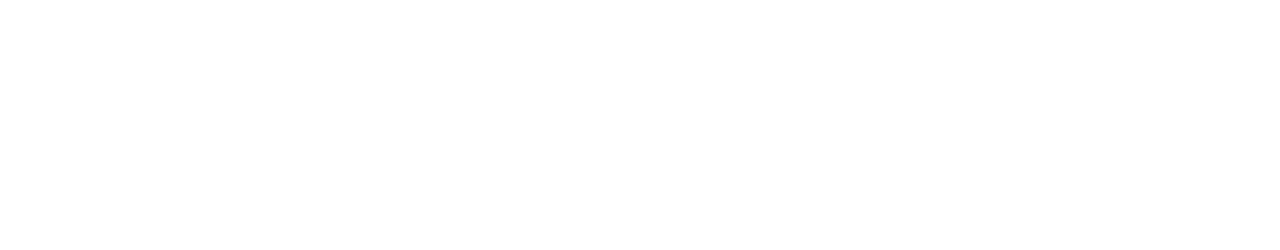
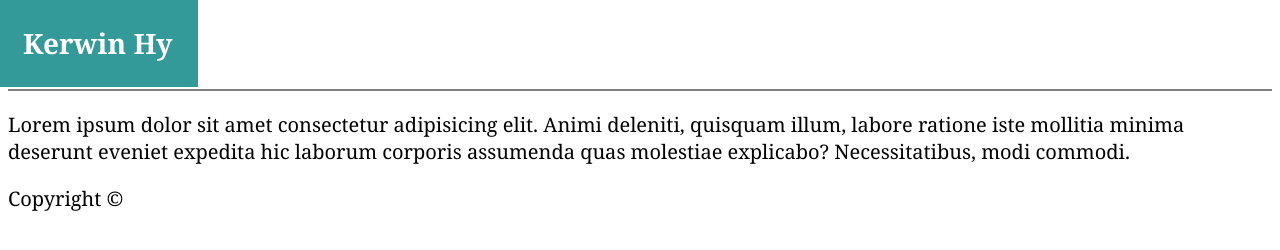
Before and after one commit to seiretsym/basic-portfolio, a plain HTML site: page index.html in a window 1280 px wide. Drawn offline with Linux system fonts and the light colour scheme.

Commit message:
updates to css and index.html

```diff
--- a/assets/css/style.css
+++ b/assets/css/style.css
@@ -1,5 +1,37 @@
-h1 {
-    color: #ffffff;
+body {
+    color: #000000;
     font-family: Georgia, 'Times New Roman', Times, serif;
     font-size: 20px;
 }
+
+header {
+    position: relative;
+    margin: 0px;
+    padding: 0px;
+    width=100%;
+    border-bottom: 2px solid gray;
+}
+
+#navbar {
+    margin: 0 auto;
+    padding: 20px;
+}
+
+#name {
+    position: fixed;
+    margin: -10px;
+    top: -10px;
+}
+h1 {
+    position: relative;
+    color: #ffffff;
+    font-size: 28px;
+    background-color: #339999;
+    padding: 25px;
+    width: fit-content;
+}
+
+a {
+    text-decoration: none;
+    color: #eee;
+}
--- a/index.html
+++ b/index.html
@@ -0,0 +1,33 @@
+<!DOCTYPE html>
+<html lang="en, jp">
+    <head>
+        <meta charset="UTC-8">
+        <title>Kerwin Hy - Basic Portfolio</title>
+        <link rel="stylesheet" href="assets/css/style.css">
+    </head>
+
+    <header>
+        <div id="name">
+            <h1>Kerwin Hy</h1>
+        </div>
+        <div id="navbar link1">
+            <a href="index.html">About</a>
+        </div>
+        <div id="navbar link2">
+            <a href="portfolio.html">Portfolio</a>
+        </div>
+        <div id="navbar link3">
+            <a href="contact.html">Contact</a>
+        </div>
+    </header>
+
+    <body>
+        <p>
+            Lorem ipsum dolor sit amet consectetur adipisicing elit. Animi deleniti, quisquam illum, labore ratione iste mollitia minima deserunt eveniet expedita hic laborum corporis assumenda quas molestiae explicabo? Necessitatibus, modi commodi.
+        </p>
+    </body>
+
+    <footer>
+        Copyright &copy
+    </footer>
+</html>
```
Also changed, not shown: aboutme.html (added).
